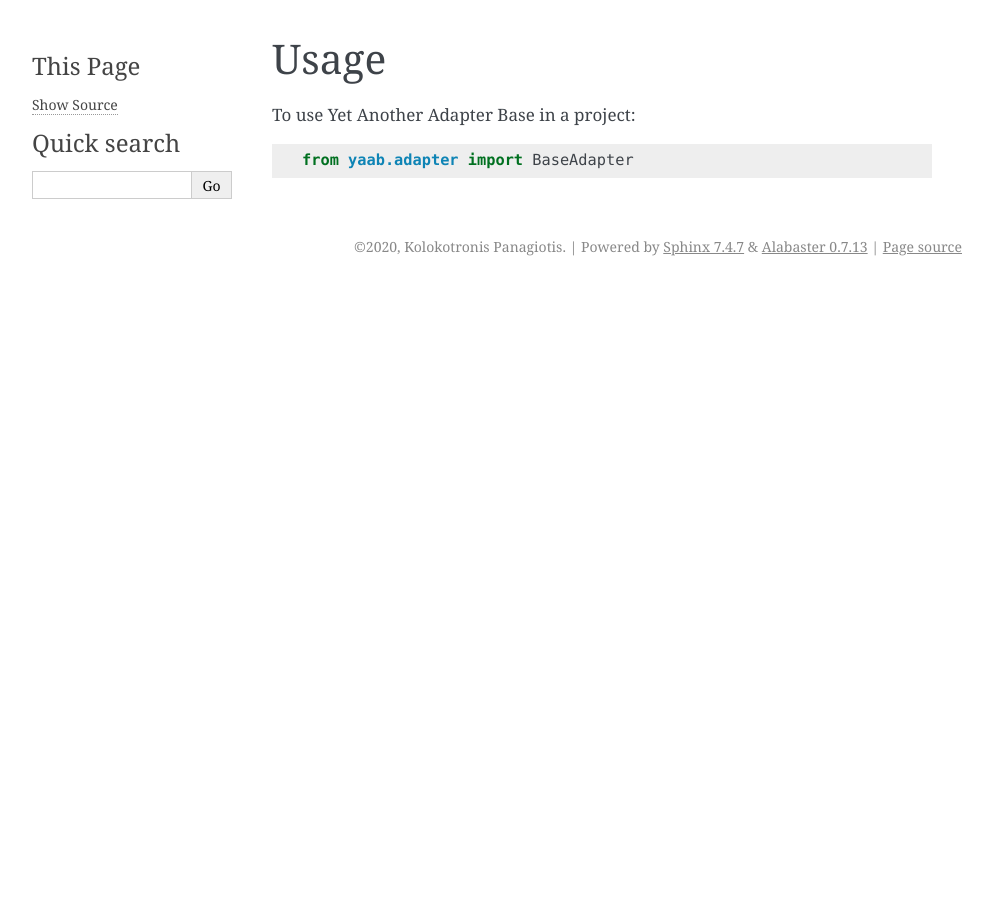
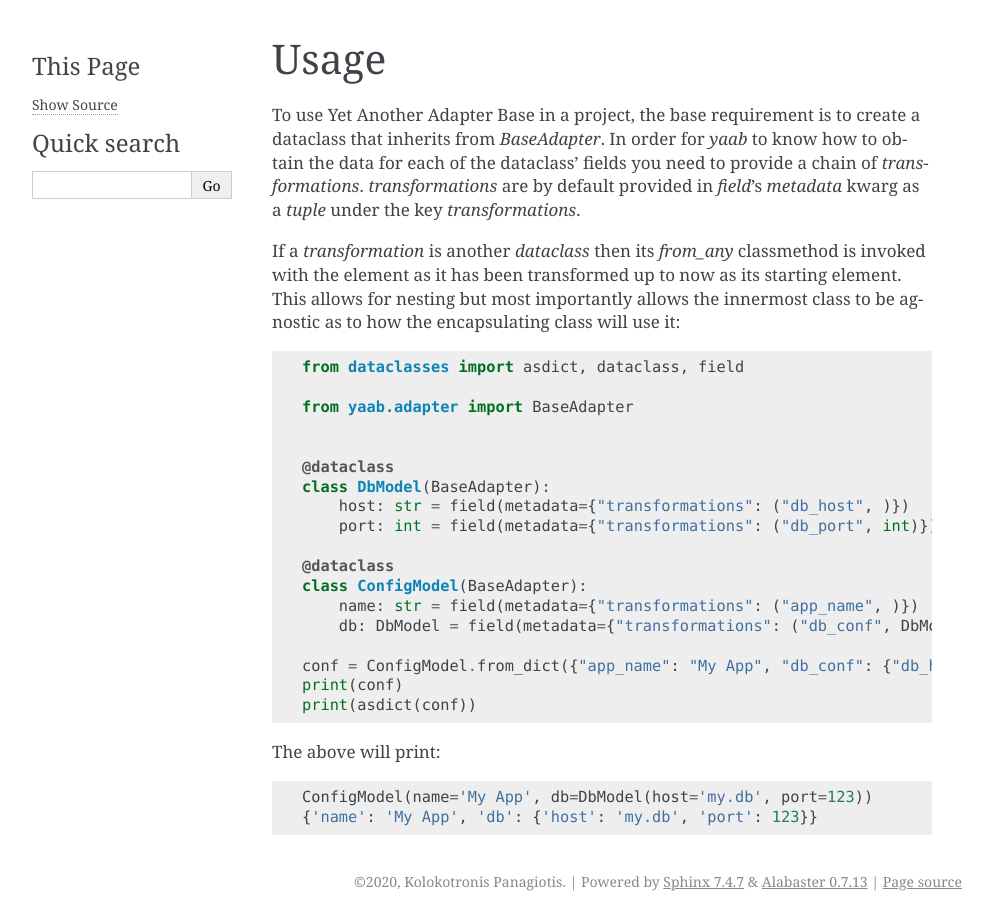
Before and after one commit to panagiks/yaab, a Sphinx documentation site: the page built from docs/usage.rst, in a window 1280 px wide. Shown: the whole page, without its empty margins (148-1141 px from the left). Built offline with Sphinx 7.4.7, drawn with Linux system fonts in a browser that asks for light colours; before the commit the page ends 900 px from its top, so only the background shows below that.

Commit message:
Document base & nested usage

```diff
--- a/docs/usage.rst
+++ b/docs/usage.rst
@@ -2,6 +2,34 @@
 Usage
 =====
 
-To use Yet Another Adapter Base in a project::
+To use Yet Another Adapter Base in a project, the base requirement is to create a dataclass that inherits from `BaseAdapter`. In order for
+`yaab` to know how to obtain the data for each of the dataclass' fields you need to provide a chain of `transformations`. `transformations`
+are by default provided in `field`'s `metadata` kwarg as a `tuple` under the key `transformations`.
+
+If a `transformation` is another `dataclass` then its `from_any` classmethod is invoked with the element as it has been transformed up to
+now as its starting element. This allows for nesting but most importantly allows the innermost class to be agnostic as to how the
+encapsulating class will use it::
+
+    from dataclasses import asdict, dataclass, field
 
     from yaab.adapter import BaseAdapter
+
+
+    @dataclass
+    class DbModel(BaseAdapter):
+        host: str = field(metadata={"transformations": ("db_host", )})
+        port: int = field(metadata={"transformations": ("db_port", int)})
+
+    @dataclass
+    class ConfigModel(BaseAdapter):
+        name: str = field(metadata={"transformations": ("app_name", )})
+        db: DbModel = field(metadata={"transformations": ("db_conf", DbModel)})
+
+    conf = ConfigModel.from_dict({"app_name": "My App", "db_conf": {"db_host": "my.db", "db_port": 123}})
+    print(conf)
+    print(asdict(conf))
+
+The above will print::
+
+    ConfigModel(name='My App', db=DbModel(host='my.db', port=123))
+    {'name': 'My App', 'db': {'host': 'my.db', 'port': 123}}
```
